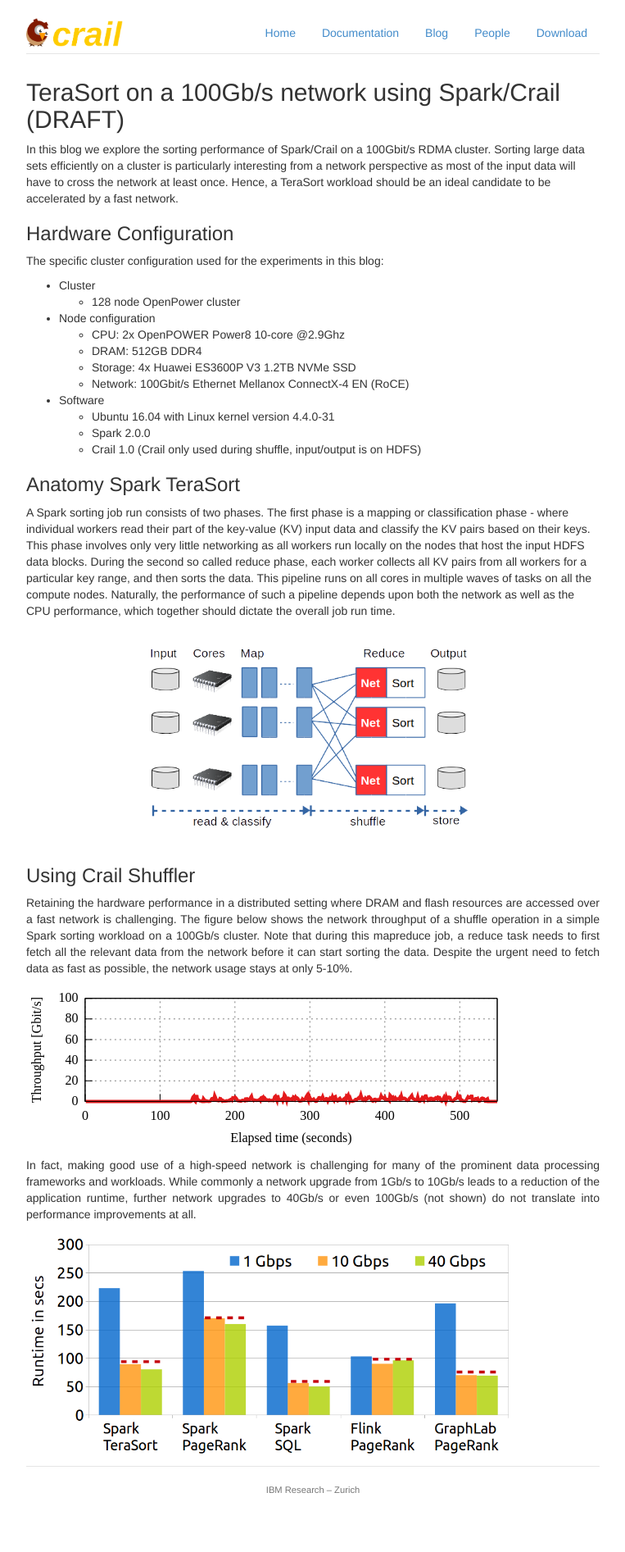
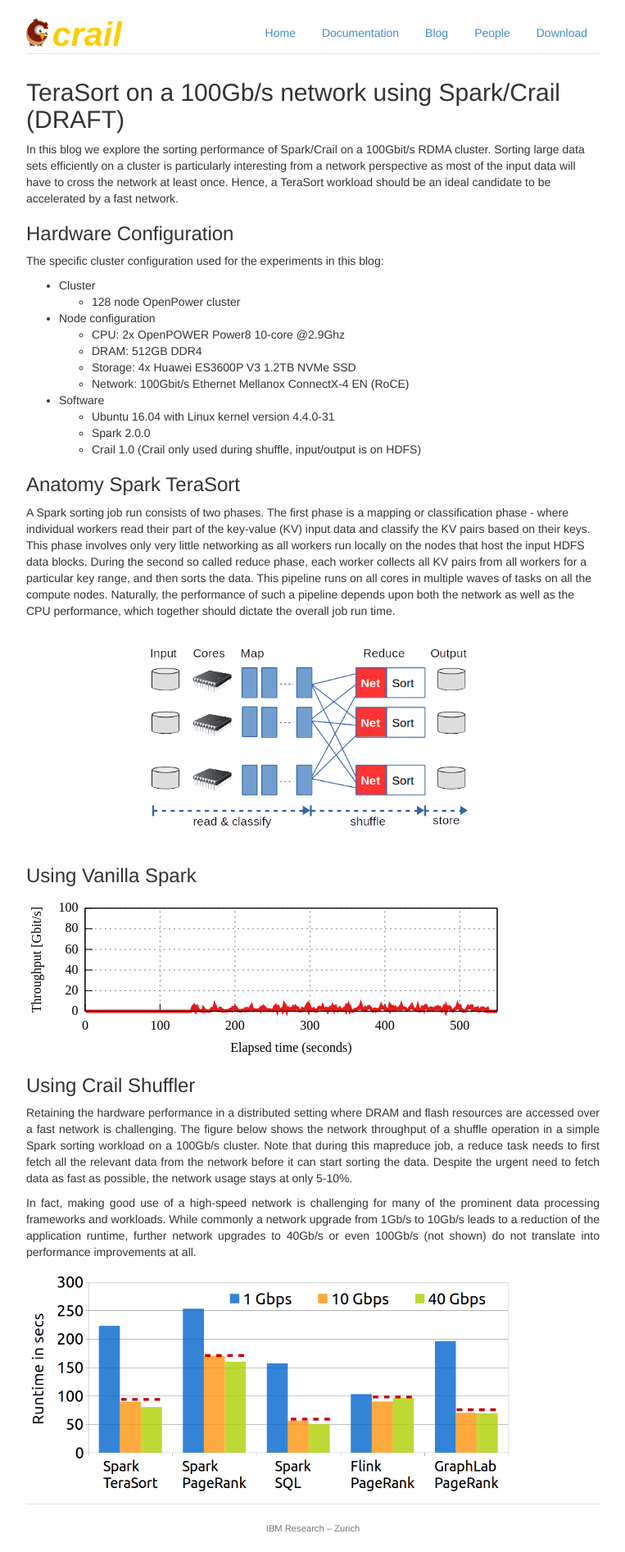
Before and after one commit to apache/incubator-crail-website, a Jekyll site: the page built from _posts/blog/2017-01-1-sorting.md, in a window 1280 px wide. Shown: the whole page at 82% size, without its empty margins (258-1021 px from the left). Built offline with Jekyll 4.4.1, drawn with Linux system fonts in a browser that asks for light colours; before the commit the page ends 1846 px from its top, so only the background shows below that.

Commit message:
Update 2017-01-1-sorting.md

```diff
--- a/_posts/blog/2017-01-1-sorting.md
+++ b/_posts/blog/2017-01-1-sorting.md
@@ -32,6 +32,10 @@
 <img src="http://crail.io/img/blog/sort/terasort_pipeline.png" width="550" align="middle">
 <br><br>
 
+### Using Vanilla Spark
+
+![vanilla_net](http://crail.io/docs/net_vanilla.svg)
+
 ### Using Crail Shuffler
 
 <div style="text-align: justify">
@@ -40,7 +44,7 @@
 </p>
 </div>
 
-![vanilla_net](http://crail.io/docs/net_vanilla.svg)
+
 
 <div style="text-align: justify">
 <p>
```
